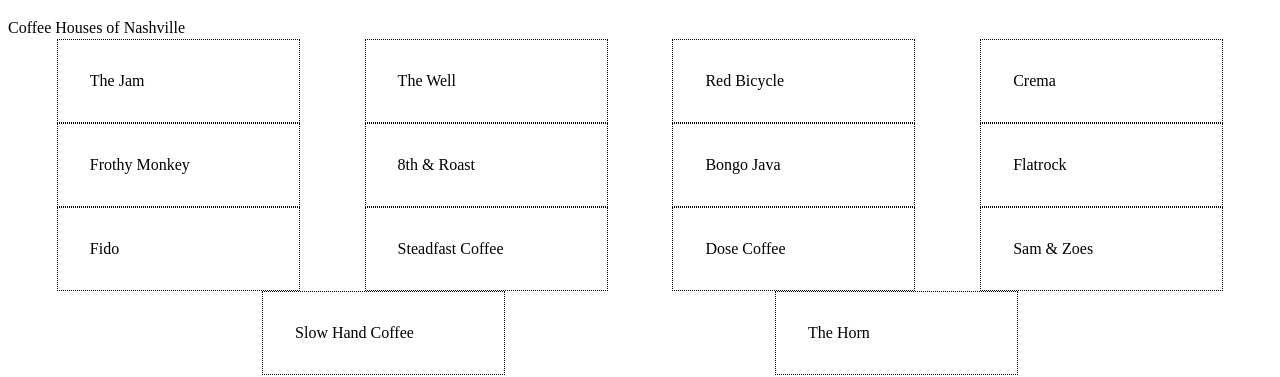
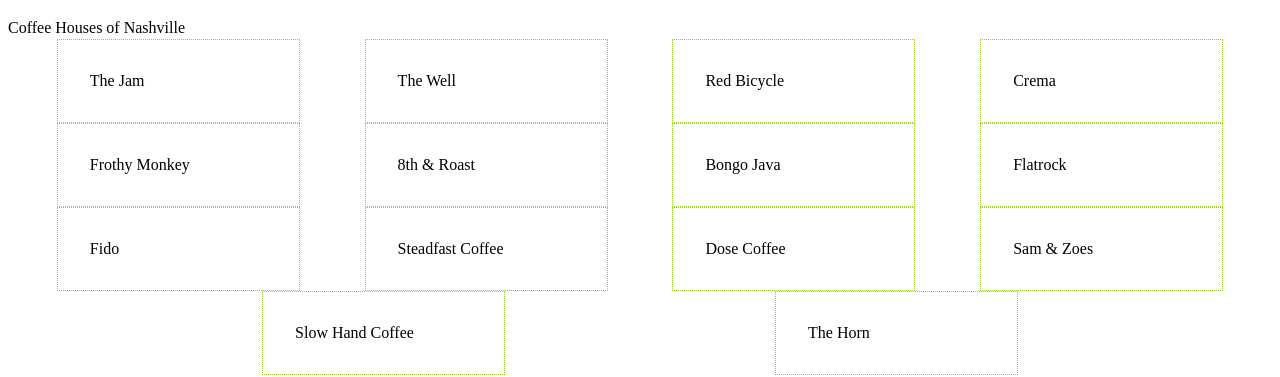
Before and after one commit to JAndraeis53/nashvillecoffee, a plain HTML site: page index.html in a window 1280 px wide. Shown: the part 61-438 px from the top of the page. Drawn offline with Linux system fonts and the light colour scheme.

```diff
--- a/styles/main.css
+++ b/styles/main.css
@@ -5,7 +5,7 @@
 }
 
 .shop {
-    border: 1px dotted black;
+    border: 1px dotted yellowgreen;
     flex-basis: 14%;
     padding: 2em;
     margin: 0em 1em;
```
